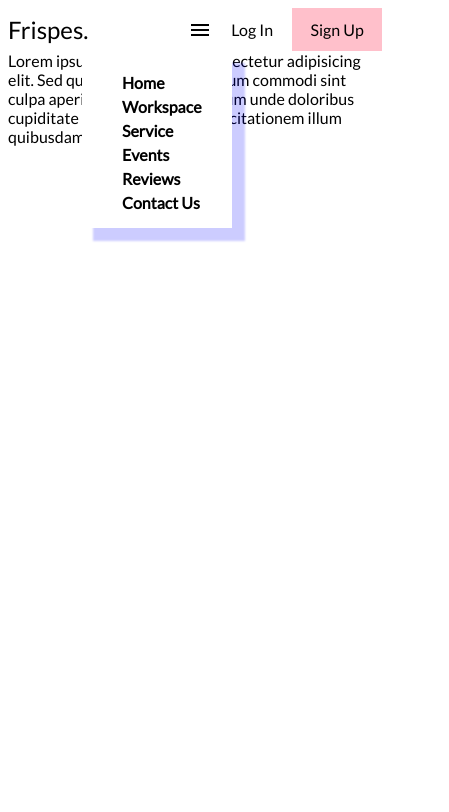
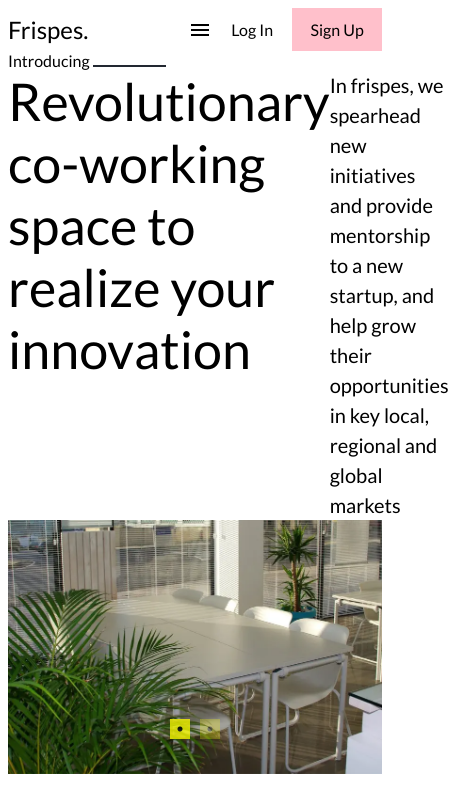
Before and after one commit to potatbut/Frispes-page, a website built with Parcel: page src/index.html in a window 390 px wide. Shown: the whole page, 449 px wide, since content can reach past the window. Built offline with nearby package versions, Linux system fonts and the light colour scheme.

Commit message:
Added block and carousel

```diff
--- /dev/null
+++ b/src/import-jquery.js
@@ -0,0 +1,3 @@
+import jquery from "jquery"
+
+export default (window.$ = window.jQuery = jquery)
--- a/src/index.html
+++ b/src/index.html
@@ -15,9 +15,6 @@
     <div class="header__container">
       <div class="header__body">
         <a href="" class="header__logo">Frispes.</a>
-        <!-- <div class="header__menu-burger">
-          <span class="material-icons">menu</span>
-        </div> -->
         <nav class="header__menu">
           <ul class="header__list">
             <li>
@@ -51,8 +48,20 @@
     </div>
   </header>
 
-  <section class="content">Lorem ipsum dolor sit amet consectetur adipisicing elit. Sed quae saepe vitae ex harum commodi sint culpa aperiam molestiae ab, rerum unde doloribus cupiditate qui vel excepturi exercitationem illum quibusdam.</section>
-  <section></section>
+  <section class="content-hero-section">
+    <div class="content-hero-section__intro">Introducing <img src="./assets/Rectangle1.png" alt=""></div>
+    <div class="content-hero-section__content">
+      <div class="content-hero-section__title">Revolutionary co-working space to realize your innovation</div>
+      <div class="content-hero-section__subtitle">In frispes, we spearhead new initiatives and provide mentorship to a new startup, and help grow their opportunities in key local, regional and global markets</div>
+    </div>
+    <div class="content-hero-section__imageSlider imageSlider">
+      <img src="assets/image1.webp" alt="" class="imageSlider__first">
+      <img src="assets/image2.webp" alt="" class="imageSlider__second">
+    </div>
+  </section>
+
+  <section class="content-space-section"></section>
+
   <section></section>
   <section></section>
   <section></section>
--- a/src/index.js
+++ b/src/index.js
@@ -1,14 +1,27 @@
+import "./import-jquery"
+import "jquery-ui-dist/jquery-ui.js"
+import "slick-carousel"
+import 'slick-carousel/slick/slick.min';
+
 import './style/style.scss'
-
-console.log('KJSDFH')
 
 let menuBtn = document.querySelector('.header__menu-burger')
 let menuList = document.querySelector('.header__menu')
-let displayMenu = menuList.style.display = 'block'
 
-console.log(displayMenu)
+$(menuBtn).click(function() {
+  if (!menuList.classList.contains("show")) {
+    $(menuList).addClass("show")
+  } else {
+    $(menuList).removeClass("show")
+  }
+})
 
+$('.imageSlider').slick({
+  arrows: false,
+  dots: true,
+})
 
-menuBtn.addEventListener('click', function () {
-  menuList.style.display = !displayMenu
-})
+$( ".slick-slide" ).each(function( index ) {
+  $( this ).css('margin-top',
+  ($('.slider').height()-$(this).height())/2+'px' );
+});
--- /dev/null
+++ b/src/style/content-hero-section.scss
@@ -0,0 +1,38 @@
+.content-hero-section {
+  max-width: 1110px;
+  margin: auto;
+  &__content {
+    display: flex;
+    justify-content: space-between;
+  }
+  &__title{
+    font-size: 52px;
+    max-width: 667px;
+  }
+  &__subtitle {
+    max-width: 382px;
+    line-height: 30px;
+    font-size: 20px;
+  }
+  .imageSlider {
+    max-width: 1100px;
+    max-height: 566px;
+    display: flex;
+    &__first img  {
+      height: 566px;
+      object-fit: fill;
+    }
+    &__second img {
+      width: 100%;
+    }
+  }
+}
+
+.slick-dots li button:before {
+  background-color: yellow;
+  margin-top: -60px;
+}
+
+@media (max-width: 900px) {
+
+}
--- a/src/style/header.scss
+++ b/src/style/header.scss
@@ -50,6 +50,7 @@
 }
 
 
+
 @media (max-width: 900px) {
   .header {
     &__body {
@@ -57,9 +58,9 @@
     &__menu-burger {
       padding-top: 10px;
       display: block;
+      cursor: pointer;
     }
     &__menu {
-      box-shadow: 12px 12px 2px 1px rgba(0, 0, 255, .2);
       width: 150px;
       background-color: #fff;
       position: absolute;
@@ -74,4 +75,10 @@
       display: block;
     }
   }
+
+  .show {
+    display: block;
+    z-index: 5000;
+  }
+
 }
--- a/src/style/style.scss
+++ b/src/style/style.scss
@@ -1,5 +1,18 @@
 @import url('https://fonts.googleapis.com/css2?family=Lato&display=swap');
 @import './header.scss';
+@import './content-hero-section.scss';
+
+$slick-font-path: "../../node_modules/slick-carousel/slick/fonts/" !default;
+$slick-font-family: "slick" !default;
+$slick-loader-path: "../../node_modules/slick-carousel/slick/" !default;
+$slick-arrow-color: black !default;
+
+@import "~slick-carousel/slick/slick";
+@import "~slick-carousel/slick/slick-theme";
+
+
+
+
 
 body {
   font-family: 'Lato', sans-serif;
```
Also changed, not shown: package.json (+12 -2 lines), dist/favicon.df682a99.ico (deleted), dist/index.html, src/assets/Rectangle1.png (added), src/assets/image1.webp (added), src/assets/image2.webp (added), 8 other files.
